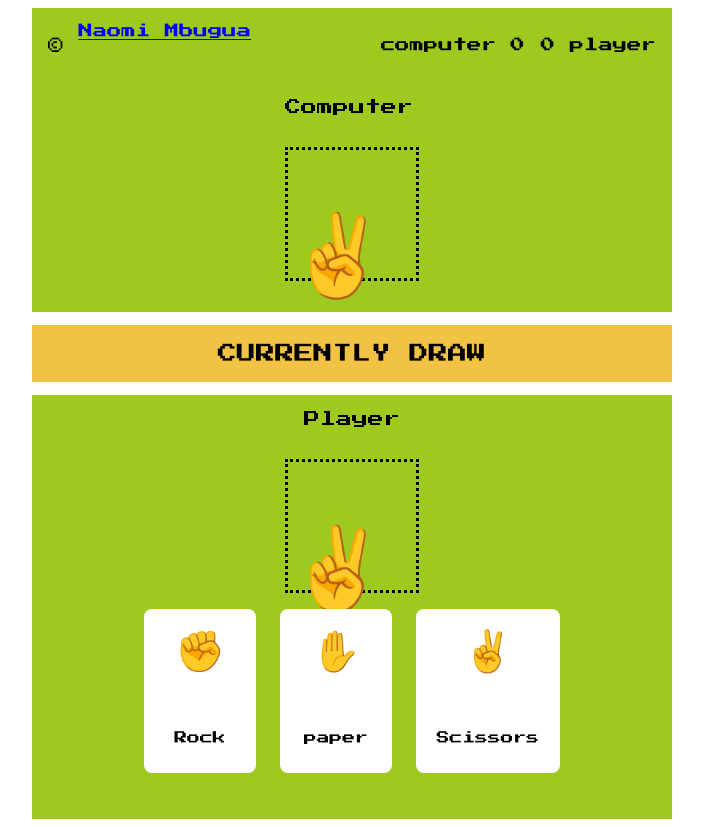
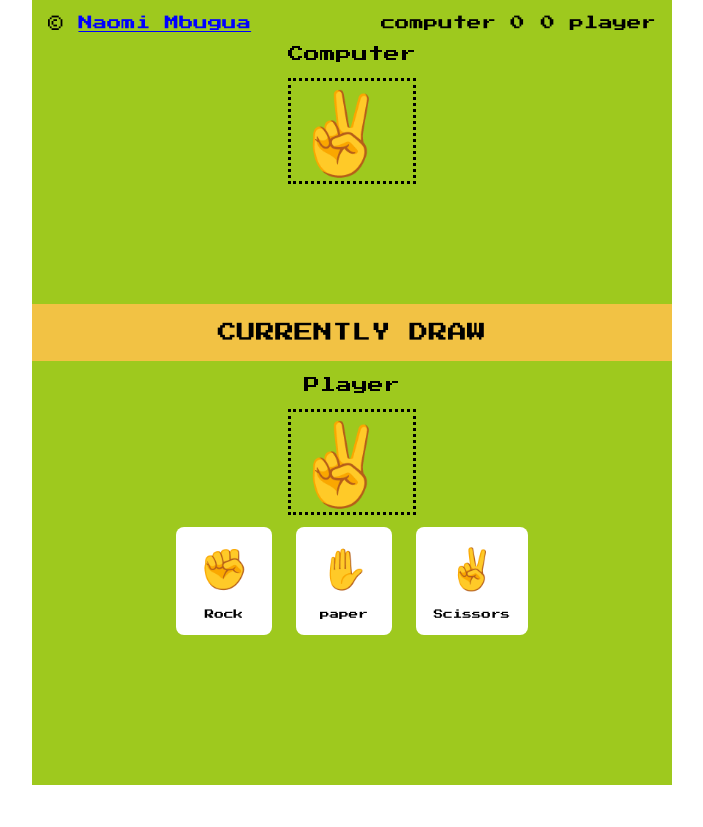
Before and after one commit to Naominm/Rock-Paper-Scissors-Game, a website built with Vite: page index.html in a window 1280 px wide. Shown: the whole page, without its empty margins (288-991 px from the left). After the commit the page ends 800 px from the top, so only its background shows below. Built offline with nearby package versions, Linux system fonts and the light colour scheme.

Commit message:
Add box-sizing to border-box

```diff
--- a/src/style.css
+++ b/src/style.css
@@ -3,6 +3,12 @@
   --primary-color: #9ec91e;
   --secondary-color: #f2c244;
 }
+* {
+  box-sizing: border-box;
+  margin: 0;
+  padding: 0;
+}
+
 body {
   overflow-y: hidden;
 }
@@ -71,7 +77,7 @@ body {
 .hand {
   margin-top: 0rem;
   width: 8rem;
-  height: 8rem;
+  height: auto;
   border: dotted;
 }
 
@@ -99,7 +105,7 @@ body {
   margin-top: 1rem;
 }
 .player-choice-section {
-  margin-top: 1rem;
+  margin-top: 0.7rem;
   display: flex;
   flex-wrap: wrap;
   gap: 1.5rem;
@@ -116,6 +122,7 @@ body {
 }
 .container-bottom p {
   margin-top: 1rem;
+
 }
 .choice1 {
   display: flex;
@@ -123,15 +130,16 @@ body {
   align-items: center;
   justify-content: center;
   height: auto;
-  width: 7rem;
+  width: 6rem;
   background-color: #fff;
   border-radius: 0.5rem;
-  margin-bottom: 1rem;
+ padding-bottom: 0rem;
   flex-wrap: wrap;
+  padding: 0rem;
   /* border: 2px solid red; */
 }
 .choice1 p {
-  font-size: 0.8rem;
+  font-size: 0.6rem;
 }
 
 #emoji {
@@ -146,5 +154,5 @@ body {
   padding-bottom: 1rem;
 }
 #Scissors {
-  width: 9rem;
+  width: 7rem;
 }
```
